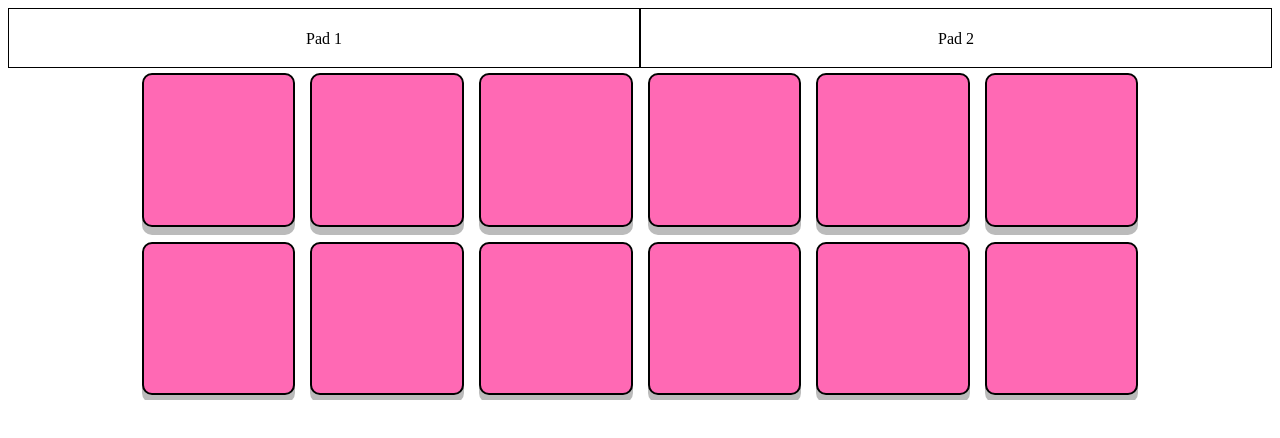
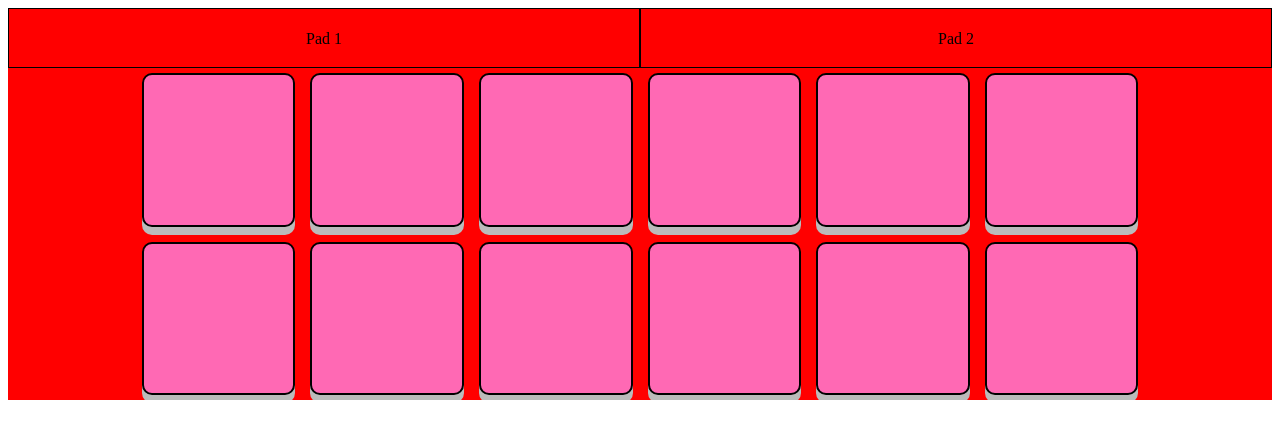
Before and after one commit to sundstrom03/Drumpad, a plain HTML site: page index.html in a window 1280 px wide. Drawn offline with Linux system fonts and the light colour scheme.

Commit message:
Update style.css

```diff
--- a/css/style.css
+++ b/css/style.css
@@ -44,3 +44,7 @@ overflow: auto;
 #pad2 .btn {
 	background-color: aquamarine;
 }
+
+.container {
+	background-color: red;
+}
```
